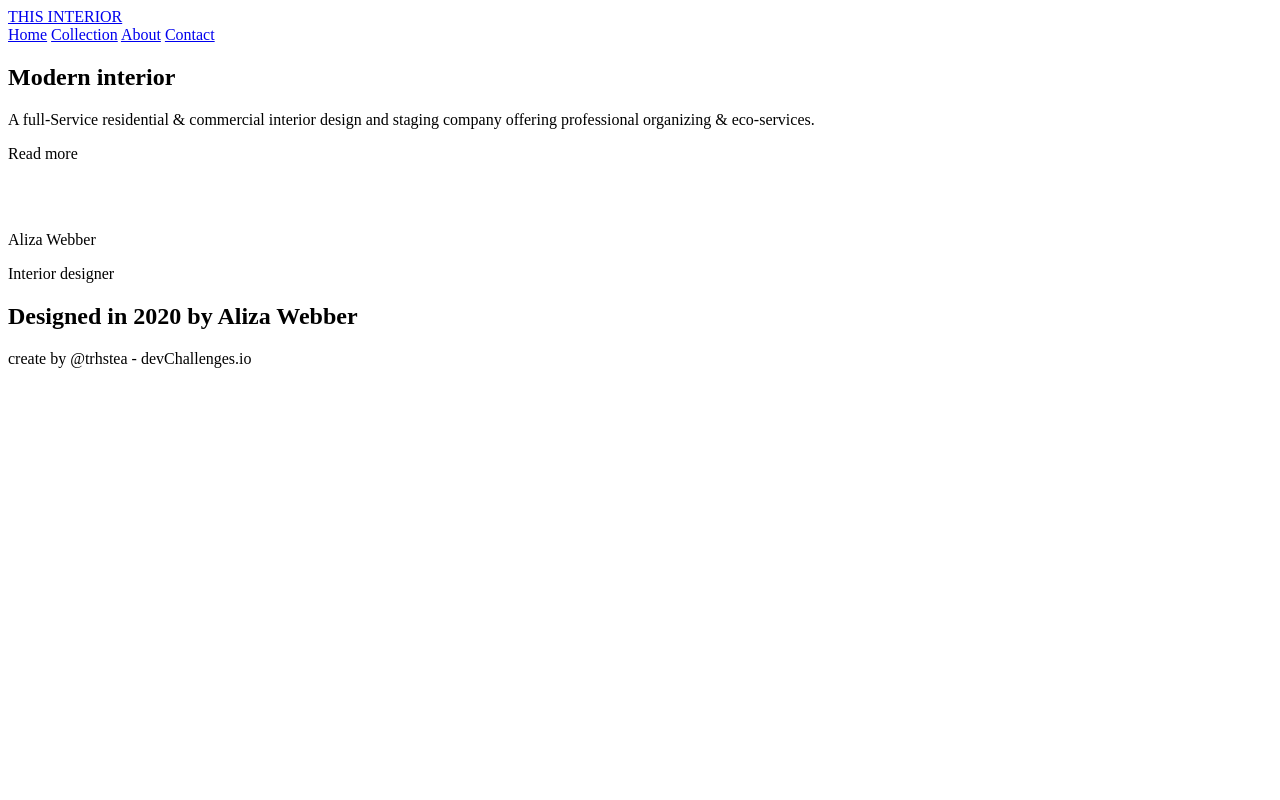
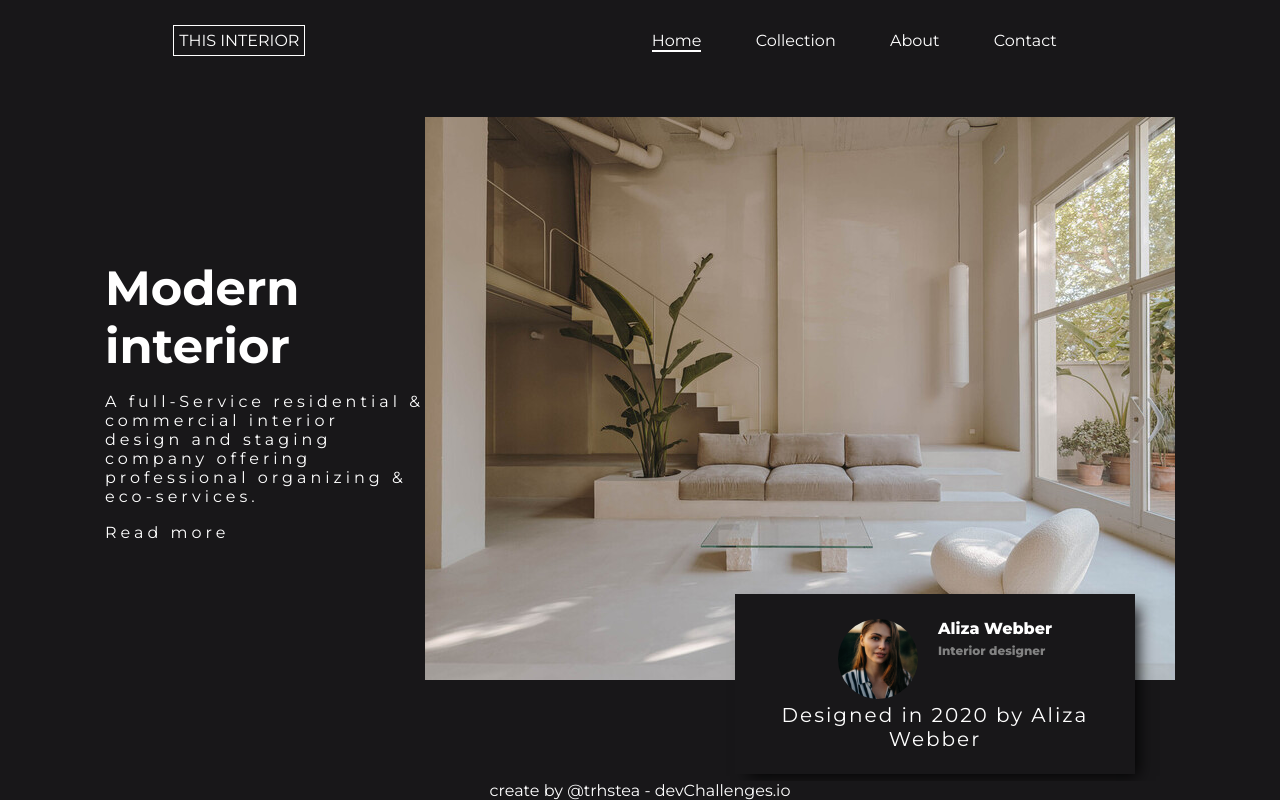
Before and after one commit to teraitea987/interior-consultant, a plain HTML site: page index.html in a window 1280 px wide. Drawn offline with Linux system fonts and the light colour scheme; the site is published under a folder, as on GitHub Pages, so addresses that start at the root find nothing.

Commit message:
Update links

```diff
--- a/index.html
+++ b/index.html
@@ -5,7 +5,7 @@
 	<meta http-equiv="X-UA-Compatible" content="IE=edge">
 	<meta name="viewport" content="width=device-width, initial-scale=1.0">
 
-	<link rel="stylesheet" href="/styles.css">
+	<link rel="stylesheet" href="./styles.css">
 	<title>Interior Consultant Challenge</title>
 </head>
 <body>
@@ -28,12 +28,12 @@
 		</div>
 		<div class="sec-right-side">
 			<div class="sec-right">
-				<img src="/images/interior.jpg" alt="">
+				<img src="./images/interior.jpg" alt="">
 			</div>
 			<div class="card">
 				<div class="card-header">
 					<div class="card-header-left-side">
-						<img src="/images/profile-pic.jpg" alt="">
+						<img src="./images/profile-pic.jpg" alt="">
 					</div>
 					<div class="card-header-right-side">
 						<p>Aliza Webber</p>
@@ -49,6 +49,6 @@
 	<footer class="footer">
 		<p>create by @trhstea - devChallenges.io</p>
 	</footer>
-	<script src="/scripts.js"></script>
+	<script src="./scripts.js"></script>
 </body>
 </html>
```
